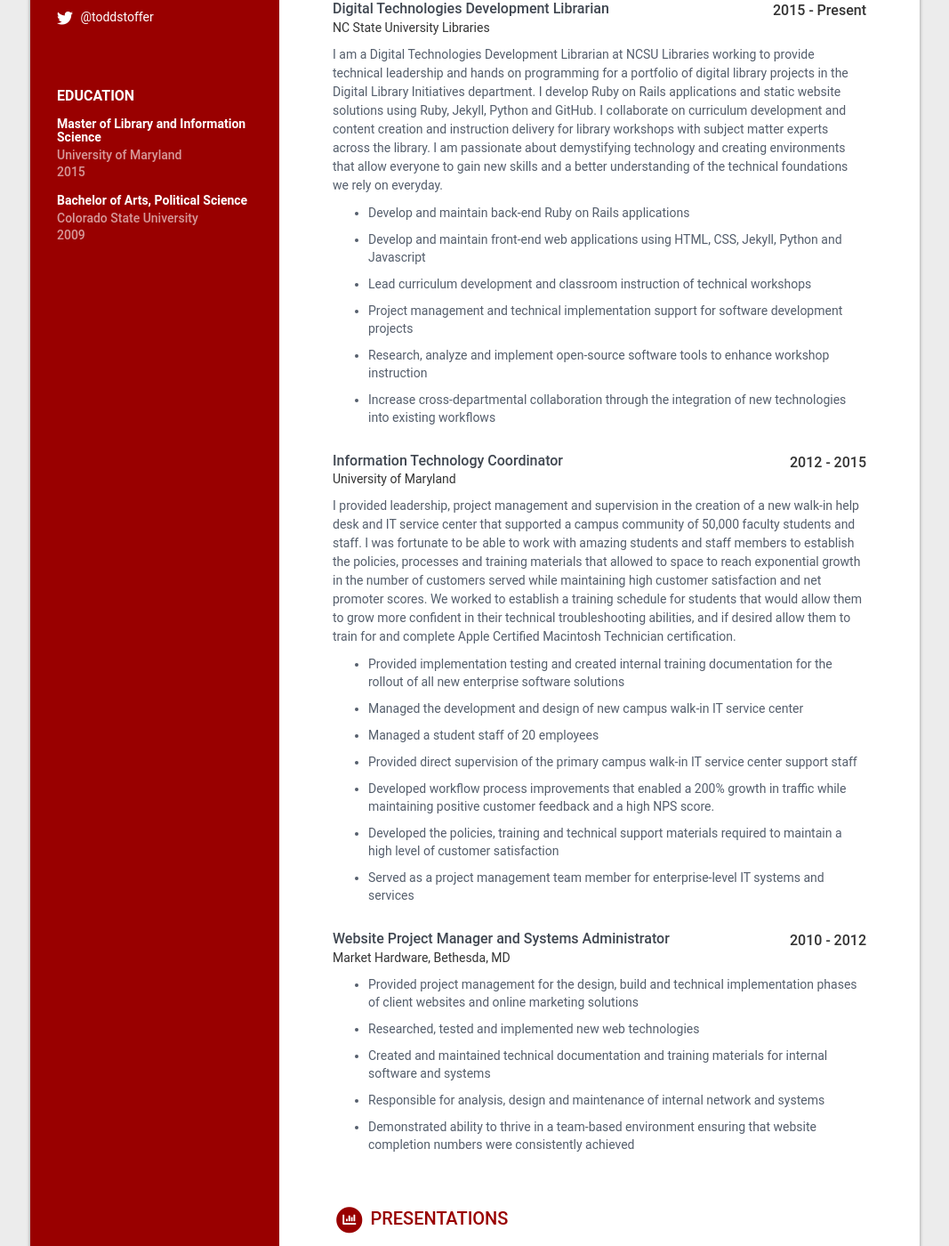
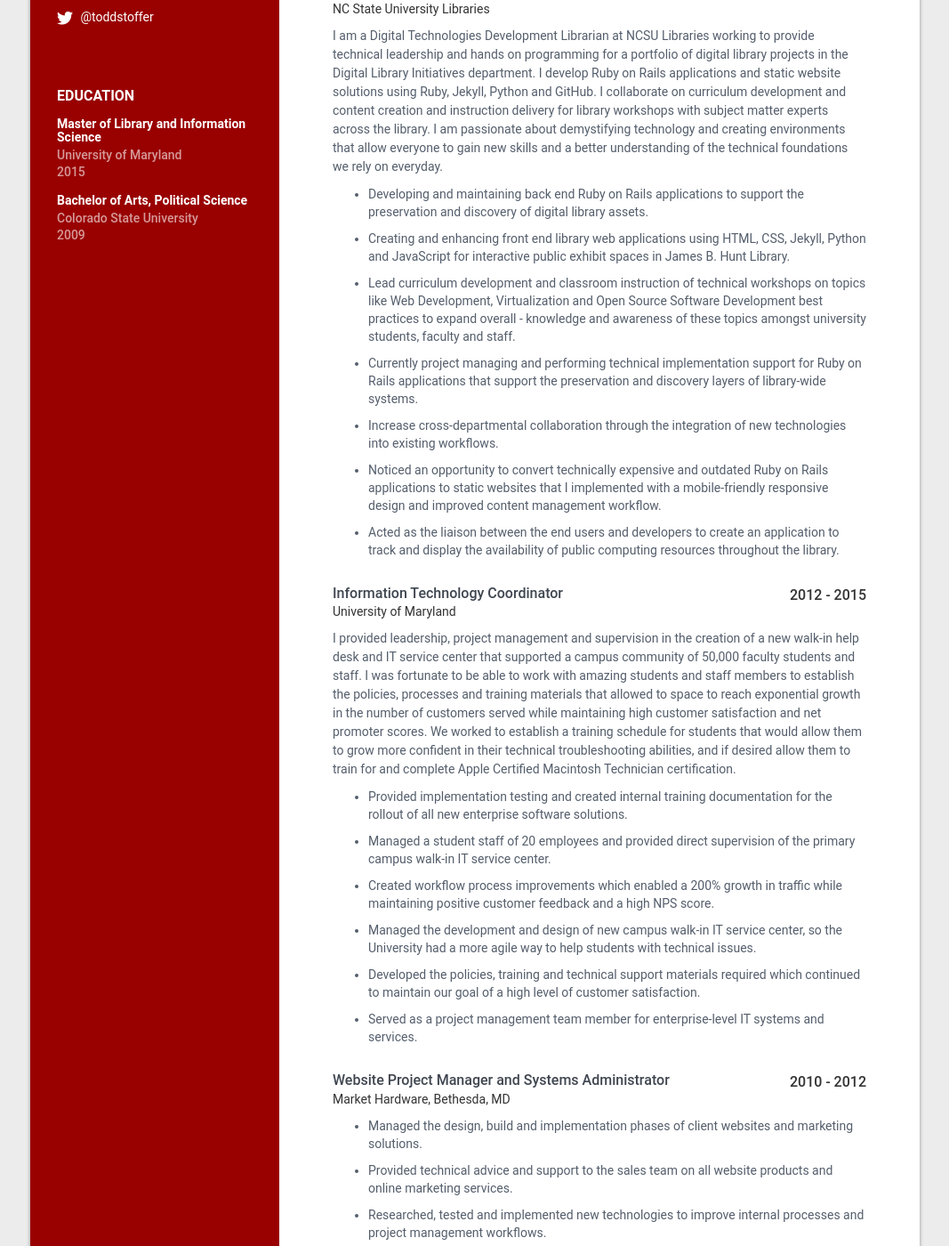
Before and after one commit to toddstoffer/resume, a Jekyll site: the page built from index.html, in a window 1280 px wide and 1400 px high, scrolled down 333 px. Shown: the whole window at 89% size, without its empty margins (106-1173 px from the left). Built offline with Jekyll 4.4.1, drawn with Linux system fonts in a browser that asks for light colours; nearby versions of some CDN libraries; a style sheet for code colours, icons or effects is not loaded; some of the changed text lies outside the part shown.

Commit message:
testing updates

```diff
--- a/_data/career-profile.yml
+++ b/_data/career-profile.yml
@@ -1,3 +1,3 @@
 career-profile:
     summary: > # Leave the greater-than sign on this line, it is necessary for proper formatting of the text below.
-      I am a natural problem solver that enjoys researching and analyzing information to drive solutions to technical problems. I love to teach and translate technical information for audiences of all skill levels. I am highly organized and metrics driven. I try to bring a sense of humor to my work and genuinely enjoy connecting with others.
+      Natural problem solver who enjoys researching and analyzing data to drive solutions to technical problems. Extensive experience in teaching and translating technical information for audiences of all levels. Highly organized and metrics driven.
--- a/_data/professional_experience.yml
+++ b/_data/professional_experience.yml
@@ -5,12 +5,14 @@
       details: > # Leave the greater-than sign on this line, it is necessary for proper formatting of the text below.
         I am a Digital Technologies Development Librarian at NCSU Libraries working to provide technical leadership and hands on programming for a portfolio of digital library projects in the Digital Library Initiatives department. I develop Ruby on Rails applications and static website solutions using Ruby, Jekyll, Python and GitHub. I collaborate on curriculum development and content creation and instruction delivery for library workshops with subject matter experts across the library. I am passionate about demystifying technology and creating environments that allow everyone to gain new skills and a better understanding of the technical foundations we rely on everyday.
       accomplishments:
-        - Develop and maintain back-end Ruby on Rails applications
-        - Develop and maintain front-end web applications using HTML, CSS, Jekyll, Python and Javascript
-        - Lead curriculum development and classroom instruction of technical workshops
-        - Project management and technical implementation support for software development projects
-        - Research, analyze and implement open-source software tools to enhance workshop instruction
-        - Increase cross-departmental collaboration through the integration of new technologies into existing workflows
+          - Developing and maintaining back end Ruby on Rails applications to support the preservation and discovery of digital library assets.
+          - Creating and enhancing front end library web applications using HTML, CSS, Jekyll, Python and JavaScript for interactive public exhibit spaces in James B. Hunt Library.
+          - Lead curriculum development and classroom instruction of technical workshops on topics like Web Development, Virtualization and Open Source Software Development best practices to expand overall - knowledge and awareness of these topics amongst university students, faculty and staff.
+          - Currently project managing and performing technical implementation support for Ruby on Rails applications that support the preservation and discovery layers of library-wide systems.
+          - Increase cross-departmental collaboration through the integration of new technologies into existing workflows.
+          - Noticed an opportunity to convert technically expensive and outdated Ruby on Rails applications to static websites that I implemented with a mobile-friendly responsive design and improved content management workflow.
+          - Acted as the liaison between the end users and developers to create an application to track and display the availability of public computing resources throughout the library.
+
 
     - role: Information Technology Coordinator
       time: 2012 - 2015
@@ -18,13 +20,13 @@
       details: > # Leave the greater-than sign on this line, it is necessary for proper formatting of the text below.
         I provided leadership, project management and supervision in the creation of a new walk-in help desk and IT service center that supported a campus community of 50,000 faculty students and staff. I was fortunate to be able to work with amazing students and staff members to establish the policies, processes and training materials that allowed to space to reach exponential growth in the number of customers served while maintaining high customer satisfaction and net promoter scores. We worked to establish a training schedule for students that would allow them to grow more confident in their technical troubleshooting abilities, and if desired allow them to train for and complete Apple Certified Macintosh Technician certification.
       accomplishments:
-        - Provided implementation testing and created internal training documentation for the rollout of all  new enterprise software solutions
-        - Managed the development and design of new campus walk-in IT service center
-        - Managed a student staff of 20 employees
-        - Provided direct supervision of the primary campus walk-in IT service center support staff
-        - Developed workflow process improvements that enabled a 200% growth in traffic while maintaining positive customer feedback and a high NPS score.
-        - Developed the policies, training and technical support materials required to maintain a high level of customer satisfaction
-        - Served as a project management team member for enterprise-level IT systems and services
+        - Provided implementation testing and created internal training documentation for the rollout of all new enterprise software solutions.
+        - Managed a student staff of 20 employees and provided direct supervision of the primary campus walk-in IT service center.
+        - Created workflow process improvements which enabled a 200% growth in traffic while maintaining positive customer feedback and a high NPS score.
+        - Managed the development and design of new campus walk-in IT service center, so the University had a more agile way to help students with technical issues.
+        - Developed the policies, training and technical support materials required which continued to maintain our goal of a high level of customer satisfaction.
+        - Served as a project management team member for enterprise-level IT systems and services.
+
 
     - role: Website Project Manager and Systems Administrator
       time: 2010 - 2012
@@ -32,8 +34,8 @@
       details: > # Leave the greater-than sign on this line, it is necessary for proper formatting of the text below.
 
       accomplishments:
-        - Provided project management for the design, build and technical implementation phases of client websites and online marketing solutions
-        - Researched, tested and implemented new web technologies
-        - Created and maintained technical documentation and training materials for internal software and systems
-        - Responsible for analysis, design and maintenance of internal network and systems
-        - Demonstrated ability to thrive in a team-based environment ensuring that website completion numbers were consistently achieved
+        - Managed the design, build and implementation phases of client websites and marketing solutions.
+        - Provided technical advice and support to the sales team on all website products and online marketing services.
+        - Researched, tested and implemented new technologies to improve internal processes and project management workflows.
+        - Created and maintained technical documentation and training materials for the onboarding of new employees.
+        - Responsible for design, analysis and maintenance of company-wide data network, telephone and storage systems.
```
Also changed, not shown: 3 other files.
